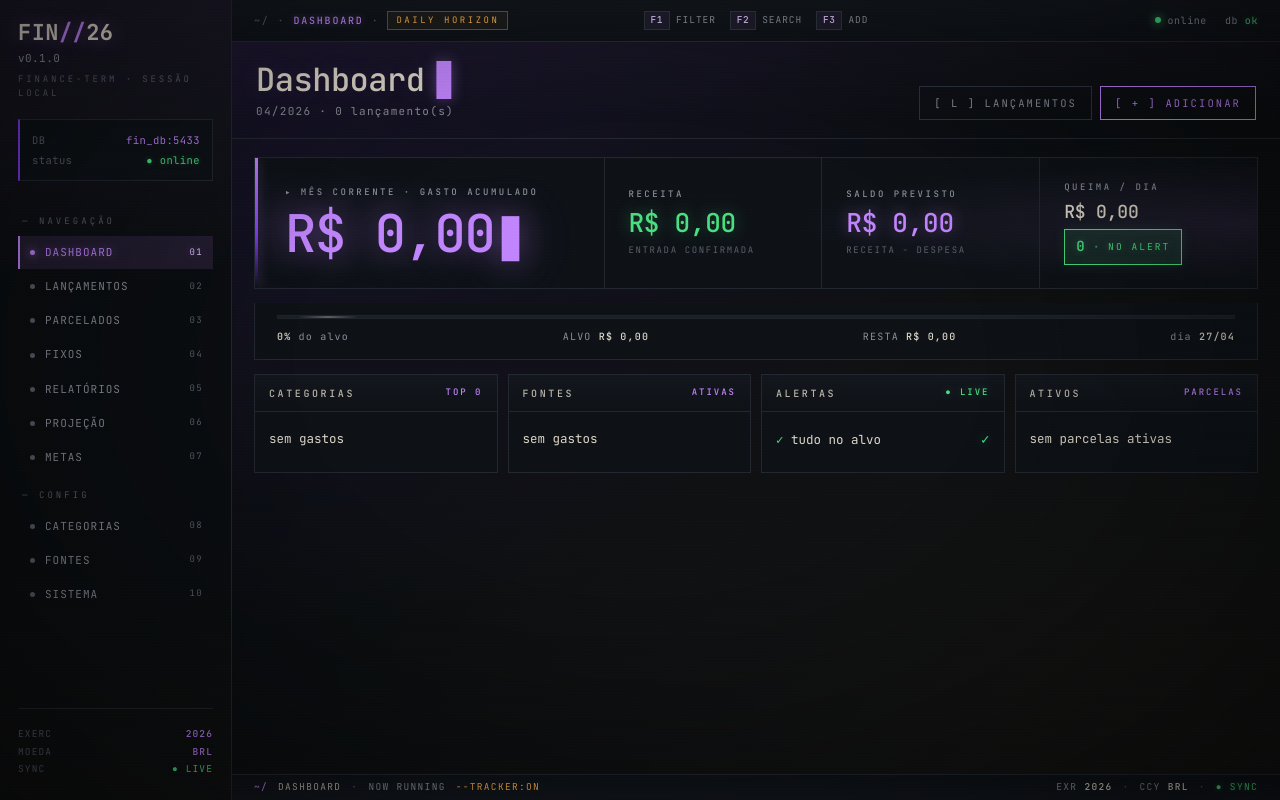
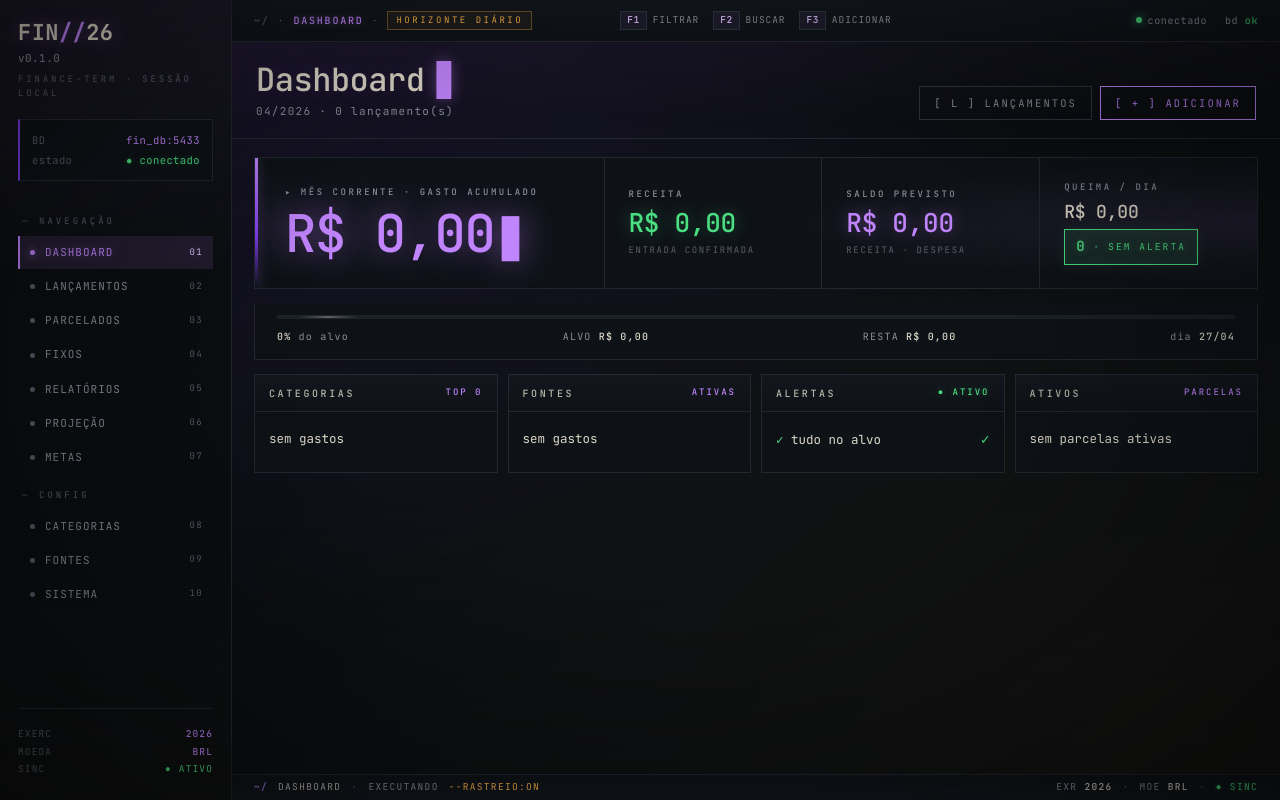
Before and after one commit to Robsonvieira26/MyFinanceApp, a FastAPI app: page / in a window 1280 px wide. Run offline with FastAPI, Linux system fonts and the light colour scheme; data comes from the database, SQL or seed files in the repository; data that the repository does not hold is empty.

Commit message:
i18n: traduz textos em inglês para português
- topbar: filter/search/add → filtrar/buscar/adicionar; DAILY HORIZON → HORIZONTE DIÁRIO; online → conectado; db ok → bd ok
- statusbar: now running/--tracker:on/sync/CCY → executando/--rastreio:on/sinc/MOE
- sidebar: status/online/sync/live → estado/conectado/sinc/ativo; DB → BD
- dashboard: NO ALERT → SEM ALERTA; live → ativo
- tabelas: Status → Estado

```diff
--- a/app/templates/_partials/sidebar.html
+++ b/app/templates/_partials/sidebar.html
@@ -3,8 +3,8 @@
   <div class="brand-sub">finance-term · sessão local</div>
 
   <div class="session">
-    <div class="kv"><span class="k">DB</span><span class="v pu">fin_db:5433</span></div>
-    <div class="kv"><span class="k">status</span><span class="v ok">● online</span></div>
+    <div class="kv"><span class="k">BD</span><span class="v pu">fin_db:5433</span></div>
+    <div class="kv"><span class="k">estado</span><span class="v ok">● conectado</span></div>
   </div>
 
   <nav class="nav">
@@ -26,6 +26,6 @@
   <div class="side-foot">
     <div class="ln"><span>exerc</span><strong>2026</strong></div>
     <div class="ln"><span>moeda</span><strong>BRL</strong></div>
-    <div class="ln"><span>sync</span><span class="ok">● live</span></div>
+    <div class="ln"><span>sinc</span><span class="ok">● ativo</span></div>
   </div>
 </aside>
--- a/app/templates/_partials/statusbar.html
+++ b/app/templates/_partials/statusbar.html
@@ -1,16 +1,16 @@
 <div class="status-bar">
   <div class="sb-left">
     <span class="sb-prompt">~/</span>
-    <span class="sb-path">{{ (page_title or "home") | lower }}</span>
+    <span class="sb-path">{{ (page_title or "início") | lower }}</span>
     <span class="sb-sep">·</span>
-    <span class="sb-cmd">now running</span>
-    <span class="sb-flag">--tracker:on</span>
+    <span class="sb-cmd">executando</span>
+    <span class="sb-flag">--rastreio:on</span>
   </div>
   <div class="sb-right">
     <span class="sb-x">EXR <b>2026</b></span>
     <span class="sb-sep">·</span>
-    <span class="sb-x">CCY <b>BRL</b></span>
+    <span class="sb-x">MOE <b>BRL</b></span>
     <span class="sb-sep">·</span>
-    <span class="sb-x ok">● sync</span>
+    <span class="sb-x ok">● sinc</span>
   </div>
 </div>
--- a/app/templates/_partials/topbar.html
+++ b/app/templates/_partials/topbar.html
@@ -6,16 +6,16 @@
       <span class="sep">·</span>
       <strong>{{ (page_title or "—") | upper }}</strong>
       <span class="sep">·</span>
-      <span class="cr-tag">DAILY HORIZON</span>
+      <span class="cr-tag">HORIZONTE DIÁRIO</span>
     </div>
   </div>
   <div class="tb-mid">
-    <span class="kbd"><b>F1</b> filter</span>
-    <span class="kbd"><b>F2</b> search</span>
-    <span class="kbd"><b>F3</b> add</span>
+    <span class="kbd"><b>F1</b> filtrar</span>
+    <span class="kbd"><b>F2</b> buscar</span>
+    <span class="kbd"><b>F3</b> adicionar</span>
   </div>
   <div class="tb-right">
-    <span class="status-item"><span class="pulse"></span>online</span>
-    <span class="status-item">db <span class="ok">ok</span></span>
+    <span class="status-item"><span class="pulse"></span>conectado</span>
+    <span class="status-item">bd <span class="ok">ok</span></span>
   </div>
 </div>
--- a/app/templates/dashboard.html
+++ b/app/templates/dashboard.html
@@ -49,7 +49,7 @@
         <div class="alert-pill alert-pill-ok">
           <span class="ap-n">0</span>
           <span class="ap-sep">·</span>
-          <span class="ap-l">NO ALERT</span>
+          <span class="ap-l">SEM ALERTA</span>
         </div>
       {% endif %}
     </div>
@@ -100,7 +100,7 @@
     </div>
 
     <div class="pnl">
-      <div class="pnl-h"><span>alertas</span><span class="tag live-tag">● live</span></div>
+      <div class="pnl-h"><span>alertas</span><span class="tag live-tag">● ativo</span></div>
       <div class="pnl-b">
         {% for a in alerts %}
           <div class="line line-2 {% if a.level == 'err' %}err{% else %}warn{% endif %}">
--- a/app/templates/fixed/list.html
+++ b/app/templates/fixed/list.html
@@ -58,7 +58,7 @@
           <td data-label="Recorrência">{{ r.recurrence }}{% if r.day_of_month %} · dia {{ r.day_of_month }}{% endif %}</td>
           <td data-label="Esperado" class="num">R$ {{ "%.2f" | format(r.expected_amount) | replace(".", ",") }}</td>
           <td data-label="Fonte">{{ r.source.name }}</td>
-          <td data-label="Status">{% if r.archived %}<span class="pill">arquivada</span>{% else %}<span class="pill mode-pix">ativa</span>{% endif %}</td>
+          <td data-label="Estado">{% if r.archived %}<span class="pill">arquivada</span>{% else %}<span class="pill mode-pix">ativa</span>{% endif %}</td>
           <td data-label="Ações">
             {% if not r.archived %}
             <form method="post" action="/fixos/{{ r.id }}/archive" onsubmit="return confirm('Arquivar esta regra?')" style="display:inline;">
--- a/app/templates/installments/detail.html
+++ b/app/templates/installments/detail.html
@@ -26,7 +26,7 @@
           <td data-label="#">{{ loop.index }}/{{ plan.installments_count }}</td>
           <td data-label="Vencimento">{{ tx.date.strftime("%d/%m/%Y") }}</td>
           <td data-label="Valor" class="num">R$ {{ "%.2f" | format(tx.amount) | replace(".", ",") }}</td>
-          <td data-label="Status">
+          <td data-label="Estado">
             {% if tx.status == "confirmed" %}
               <span class="pill mode-pix">confirmada</span>
             {% else %}
--- a/app/templates/installments/list.html
+++ b/app/templates/installments/list.html
@@ -14,7 +14,7 @@
 <div class="content">
   <table class="tx-table">
     <thead>
-      <tr><th>Descrição</th><th>Compra em</th><th>Parcelas</th><th>Valor/parc</th><th>Total</th><th>Status</th><th></th></tr>
+      <tr><th>Descrição</th><th>Compra em</th><th>Parcelas</th><th>Valor/parc</th><th>Total</th><th>Estado</th><th></th></tr>
     </thead>
     <tbody>
       {% for p in plans %}
@@ -24,7 +24,7 @@
           <td data-label="Parcelas">{{ p.installments_count }}x</td>
           <td data-label="Valor/parc" class="num">R$ {{ "%.2f" | format(p.installment_amount) | replace(".", ",") }}</td>
           <td data-label="Total" class="num">R$ {{ "%.2f" | format(p.total_amount) | replace(".", ",") }}</td>
-          <td data-label="Status">
+          <td data-label="Estado">
             {% if p.active %}<span class="pill mode-credit">ativo</span>
             {% else %}<span class="pill">arquivado</span>{% endif %}
           </td>
```
